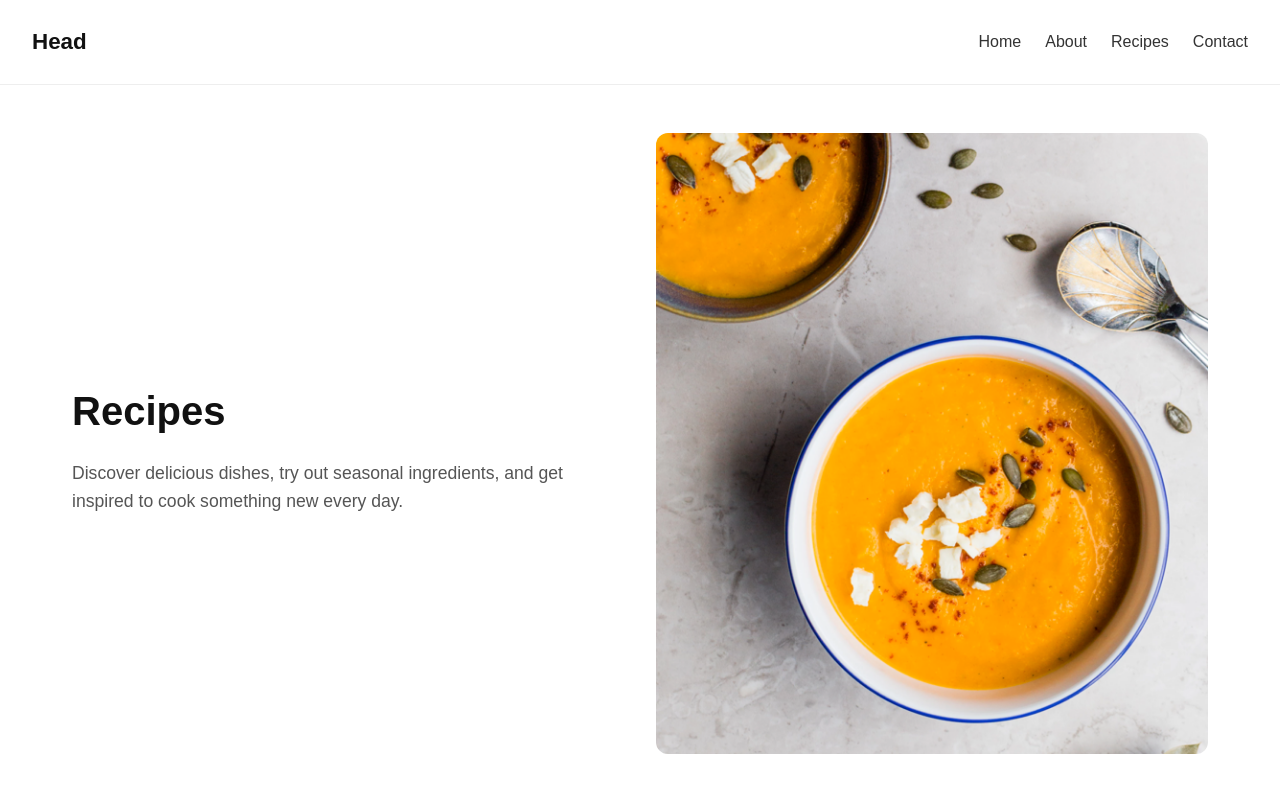
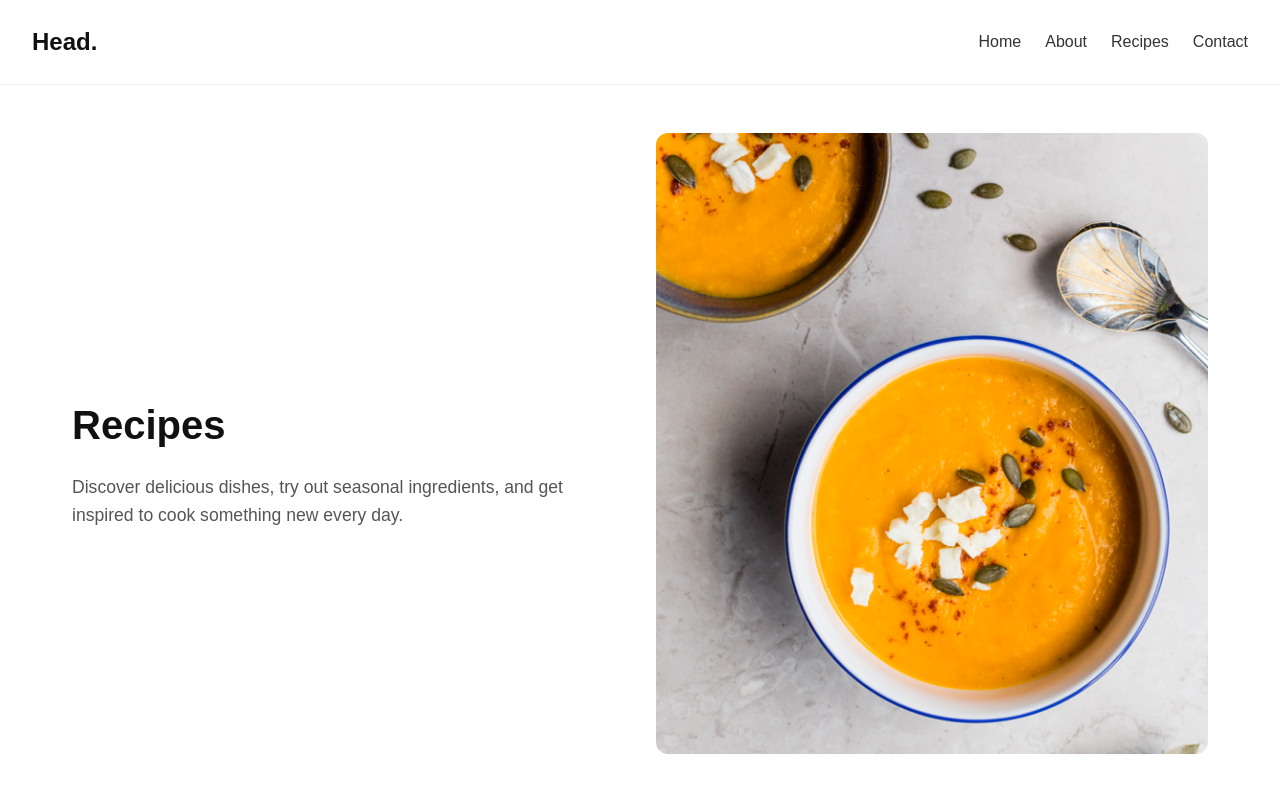
Before and after one commit to saxenapriti1008-stack/Responsive-Design-Project, a plain HTML site: page index.html in a window 1280 px wide. Drawn offline with Linux system fonts and the light colour scheme.

Commit message:
updated index.html and style.css
updated logo
updated styling

```diff
--- a/index.html
+++ b/index.html
@@ -4,12 +4,14 @@
   <meta charset="UTF-8">
   <meta name="viewport" content="width=device-width, initial-scale=1.0">
   <title>Recipes</title>
+  <link rel="stylesheet" href="styles/normalize.css">
   <link rel="stylesheet" href="styles/style.css">
 </head>
 <body>
+
   <!-- Header with Responsive Navigation -->
   <header>
-    <h3 class="logo"> Head<span class="logo-dot"></span></h3>
+    <div class="logo">Head.</div>
 
     <!-- Hamburger Button -->
     <button class="menu-toggle" aria-label="Toggle Menu">
--- a/styles/style.css
+++ b/styles/style.css
@@ -22,13 +22,13 @@ header {
   position: relative;
 }
 
+
+/* Logo */
 .logo {
-  font-weight: bold;
-  font-size: 1.4rem;
-}
-
-.logo-dot{
-  color: #242635;
+  font-size: 24px;                  /* Typography size */
+  font-weight: 700;                 /* Regular */
+  line-height: 36px;                /* Height as per spec */
+  letter-spacing: 0;                /* Matches Figma */
 }
 
 
```
